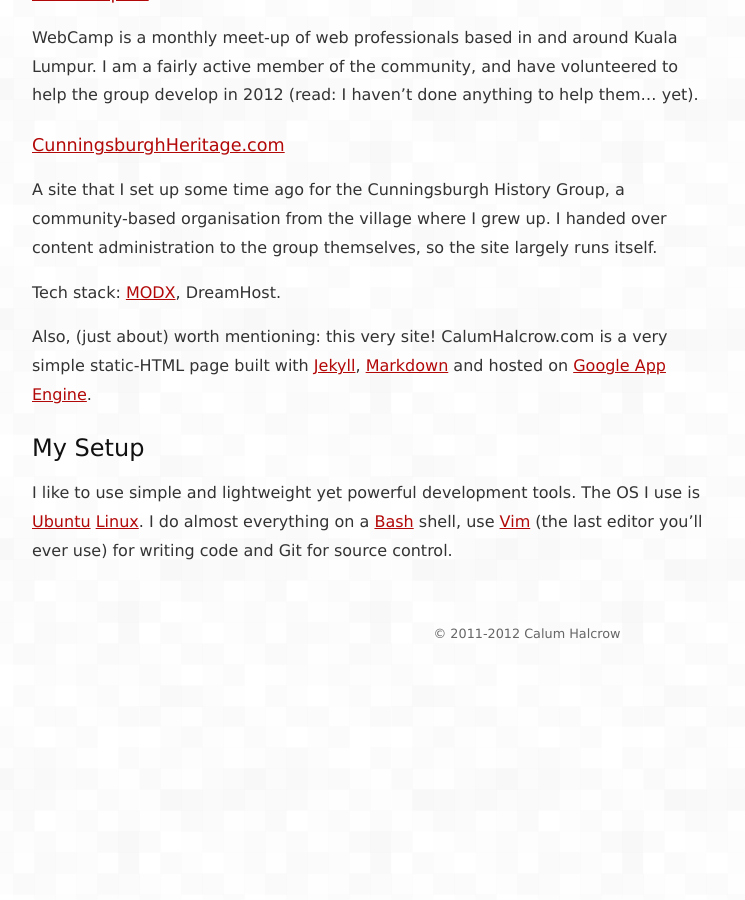
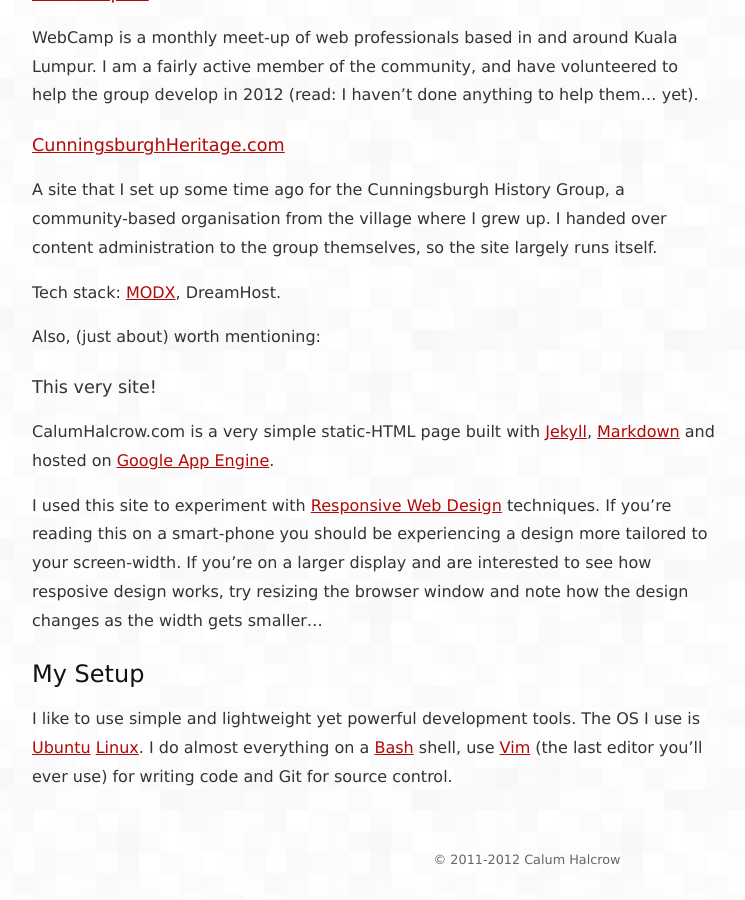
Before and after one commit to calumhalcrow/calumhalcrow, a Jekyll site: the page built from index.md, in a window 1280 px wide and 900 px high, scrolled down 1593 px. Shown: the whole window, without its empty margins (113-858 px from the left). Built offline with Jekyll 4.4.1, drawn with Linux system fonts in a browser that asks for light colours; before the commit the page ends 2268 px from its top, so only the background shows below that.

Commit message:
Added more info about this very site!

```diff
--- a/index.md
+++ b/index.md
@@ -67,7 +67,13 @@
 
 Tech stack: [MODX](http://modx.com), DreamHost.
 
-Also, (just about) worth mentioning: this very site! CalumHalcrow.com is a very simple static-HTML page built with [Jekyll](http://jekyllrb.com), [Markdown](http://daringfireball.net/projects/markdown) and hosted on [Google App Engine](http://code.google.com/appengine).
+Also, (just about) worth mentioning:
+
+### This very site!
+
+CalumHalcrow.com is a very simple static-HTML page built with [Jekyll](http://jekyllrb.com), [Markdown](http://daringfireball.net/projects/markdown) and hosted on [Google App Engine](http://code.google.com/appengine).
+
+I used this site to experiment with [Responsive Web Design](http://www.abookapart.com/products/responsive-web-design) techniques. If you're reading this on a smart-phone you should be experiencing a design more tailored to your screen-width. If you're on a larger display and are interested to see how resposive design works, try resizing the browser window and note how the design changes as the width gets smaller...
 
 My Setup
 --------
```
